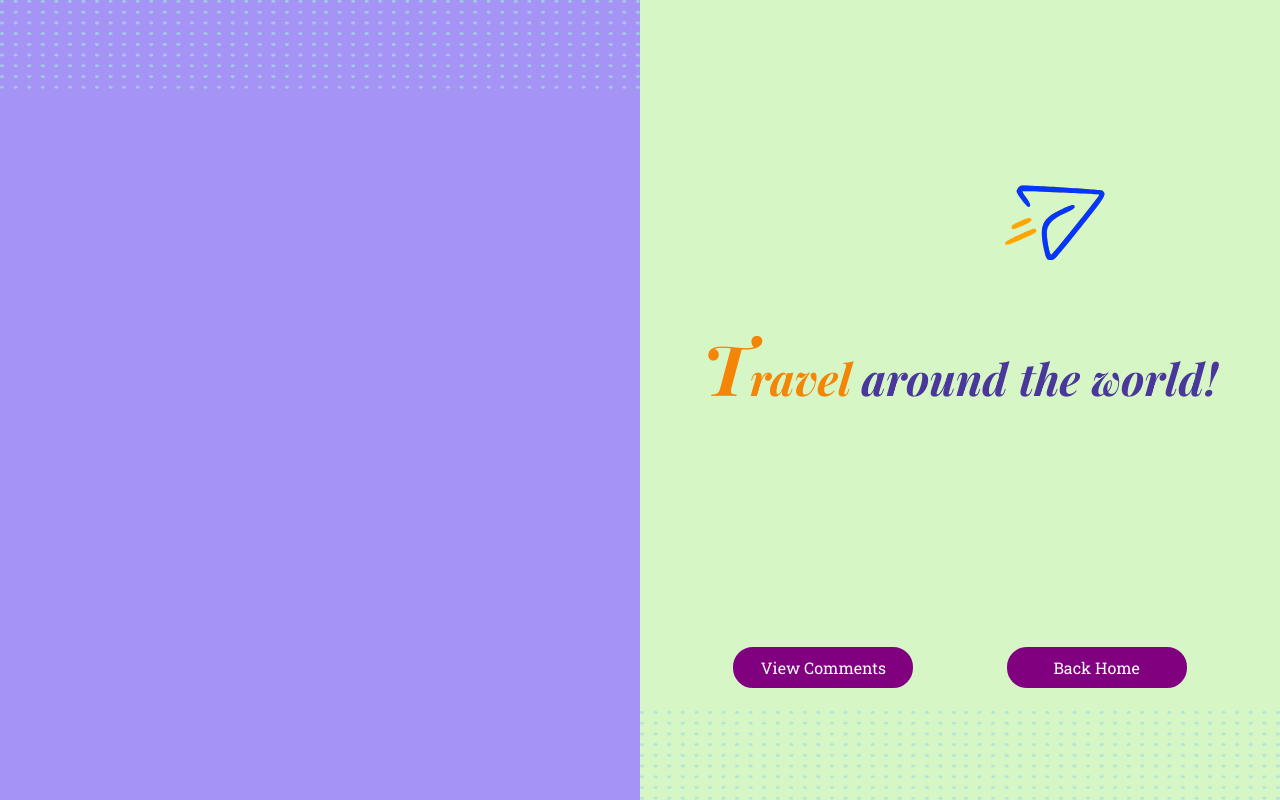
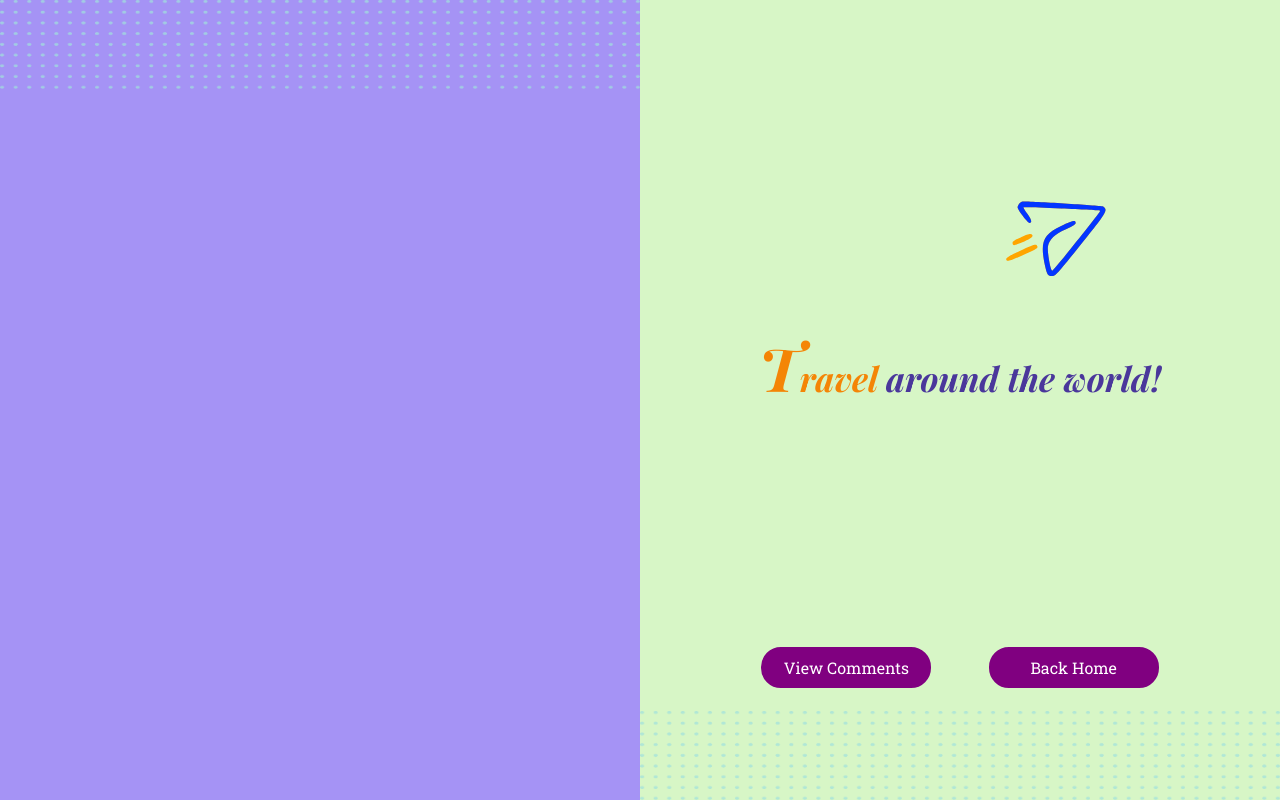
Before and after one commit to Ursulavallejo/CountryBlog, a Vue app in the folder frontend/: page /#/countries in a window 1280 px wide. Built offline with nearby package versions, Linux system fonts and the light colour scheme; no server answers.

Commit message:
buttons size, layout update2

```diff
--- a/frontend/src/assets/main.css
+++ b/frontend/src/assets/main.css
@@ -72,8 +72,6 @@ main {
 }
 .side-right {
   height: 100vh;
-
-  /* position: absolute; */
 }
 .right-content,
 .left-content {
@@ -89,7 +87,7 @@ main {
   /* flex-grow: 1; */
   margin-top: auto;
   /* padding-bottom: 3.5rem; */
-  min-width: 50vw;
+  min-width: 40vw;
   padding-bottom: 7rem;
   z-index: 1;
 }
@@ -115,7 +113,7 @@ input[type='button'] {
   padding: 0.5rem;
   background-color: #800080;
   font-family: var(--font-buttons-form);
-  width: 160px;
+  width: 150px;
   z-index: 1;
 }
 
--- a/frontend/src/components/AllComments.vue
+++ b/frontend/src/components/AllComments.vue
@@ -59,7 +59,7 @@ export default {
 
 <style scoped>
 .container {
-  max-width: 800px;
+  max-width: 600px;
   min-width: 200px;
 }
 
--- a/frontend/src/components/CommentForm.vue
+++ b/frontend/src/components/CommentForm.vue
@@ -153,15 +153,11 @@ function newComment(event) {
 <!-- style -->
 <!-- --------------------------------------------------------------------------------- -->
 <style scoped>
-* {
-  box-sizing: border-box;
-}
-
 form {
   color: black;
   display: flex;
   padding: 2rem;
-  width: 40vw;
+  width: 42vw;
 }
 
 fieldset {
--- a/frontend/src/views/AllCountriesView.vue
+++ b/frontend/src/views/AllCountriesView.vue
@@ -39,7 +39,7 @@ export default {
 
 <style scoped>
 span.first-letter {
-  font-size: 70px;
+  font-size: 60px;
   vertical-align: center;
 }
 span {
@@ -47,7 +47,7 @@ span {
 }
 h1 {
   padding-bottom: 2rem;
-  font-size: 44px;
+  font-size: 34px;
 }
 
 img {
```
